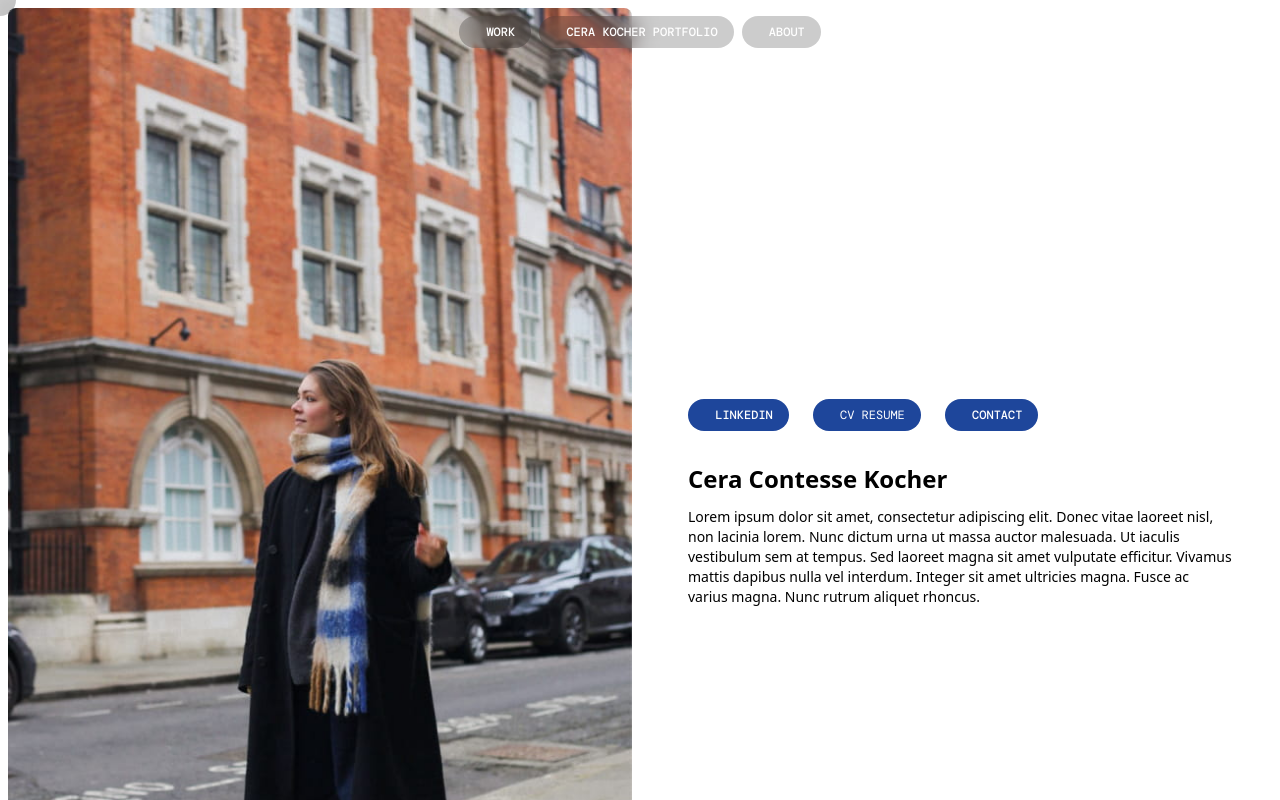
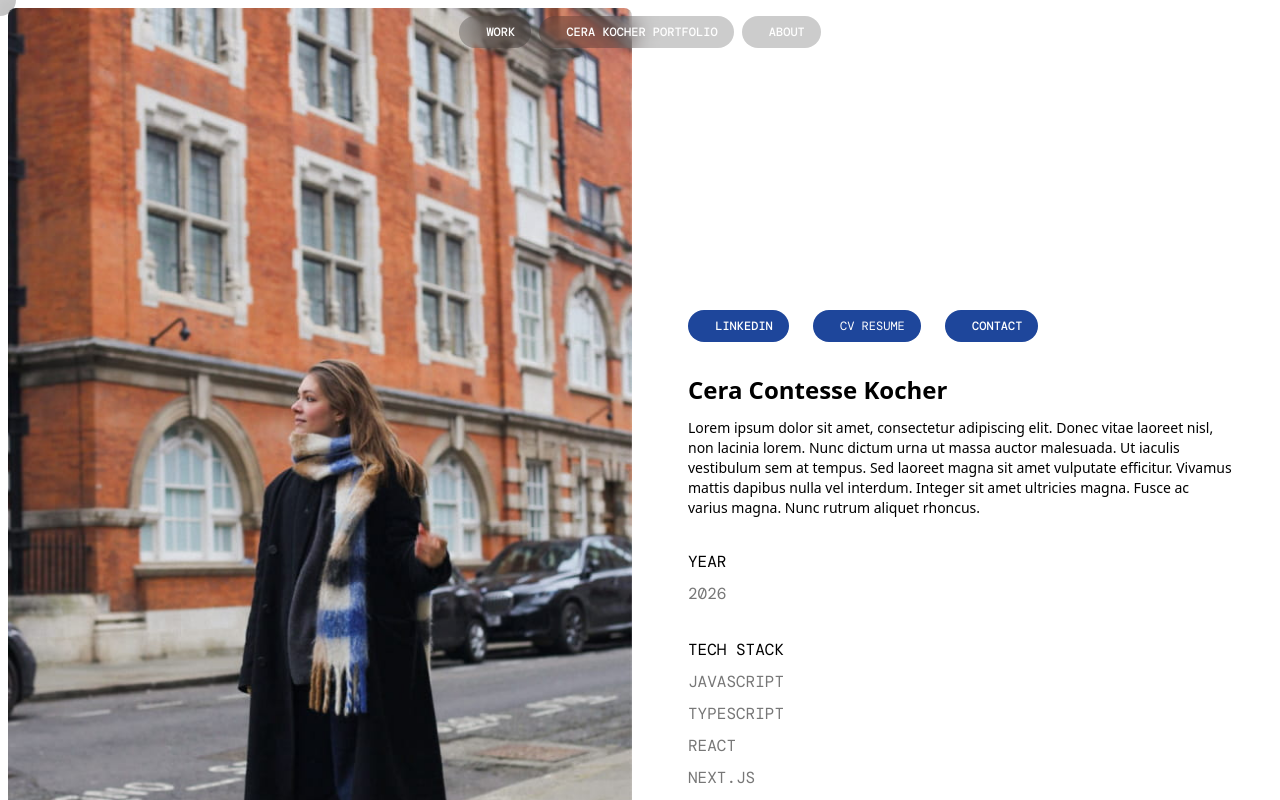
Before and after one commit to juniperfawn/cera-portfolio, a React (Vite) app: page /about in a window 1280 px wide. Shown: the top 800 px of the page. Built offline with nearby package versions, Linux system fonts and the light colour scheme; a web font is replaced by a local one.

Commit message:
Created the stat component, Added stats to the about page

```diff
--- /dev/null
+++ b/src/components/atoms/stat/stat.tsx
@@ -0,0 +1,14 @@
+import type { StatProps } from "../stat/stat.types";
+
+export default function Stat({ title, stats }: StatProps) {
+  return (
+    <div className="uppercase font-mono flex flex-col gap-2">
+      <p>{title}</p>
+      <div className="text-pf-gray-01 flex flex-col gap-2">
+        {stats.map((stat, index) => (
+          <p key={index}>{stat}</p>
+        ))}
+      </div>
+    </div>
+  );
+}
--- /dev/null
+++ b/src/components/atoms/stat/stat.types.ts
@@ -0,0 +1,4 @@
+export type StatProps = {
+    title: string;
+    stats: Array<string | number>;
+  };
--- a/src/pages/About.tsx
+++ b/src/pages/About.tsx
@@ -1,6 +1,7 @@
 import { Button } from "../components/atoms/button/button";
 import Nav from "../components/organisms/nav";
 import CustomCursor from "../components/atoms/custom-cursor/custom-cursor";
+import Stat from "../components/atoms/stat/stat";
 
 export default function About() {
   return (
@@ -18,7 +19,7 @@ export default function About() {
           />
         </div>
 
-        <div className="lg:w-1/2 flex flex-col-reverse lg:flex-col justify-center gap-8 px-6 lg:px-12 pb-10">
+        <div className="lg:w-1/2 flex flex-col-reverse lg:flex-col justify-end gap-8 px-6 lg:px-12 pb-10">
           <div className="flex justify-center lg:justify-normal flex-wrap gap-6">
             <Button
               title="Linkedin"
@@ -50,6 +51,22 @@ export default function About() {
               vel interdum. Integer sit amet ultricies magna. Fusce ac varius
               magna. Nunc rutrum aliquet rhoncus.
             </p>
+            <div className="flex flex-col gap-8 pt-8">
+              <Stat title="Year" stats={["2026"]} />
+              <Stat
+                title="Tech Stack"
+                stats={[
+                  "Javascript",
+                  "Typescript",
+                  "React",
+                  "Next.js",
+                  "Figma",
+                  "Framer",
+                  "Adobe Creative Suite",
+                ]}
+              />
+              <Stat title="Role" stats={["Designer", "Developer"]} />
+            </div>
           </div>
         </div>
       </div>
```
